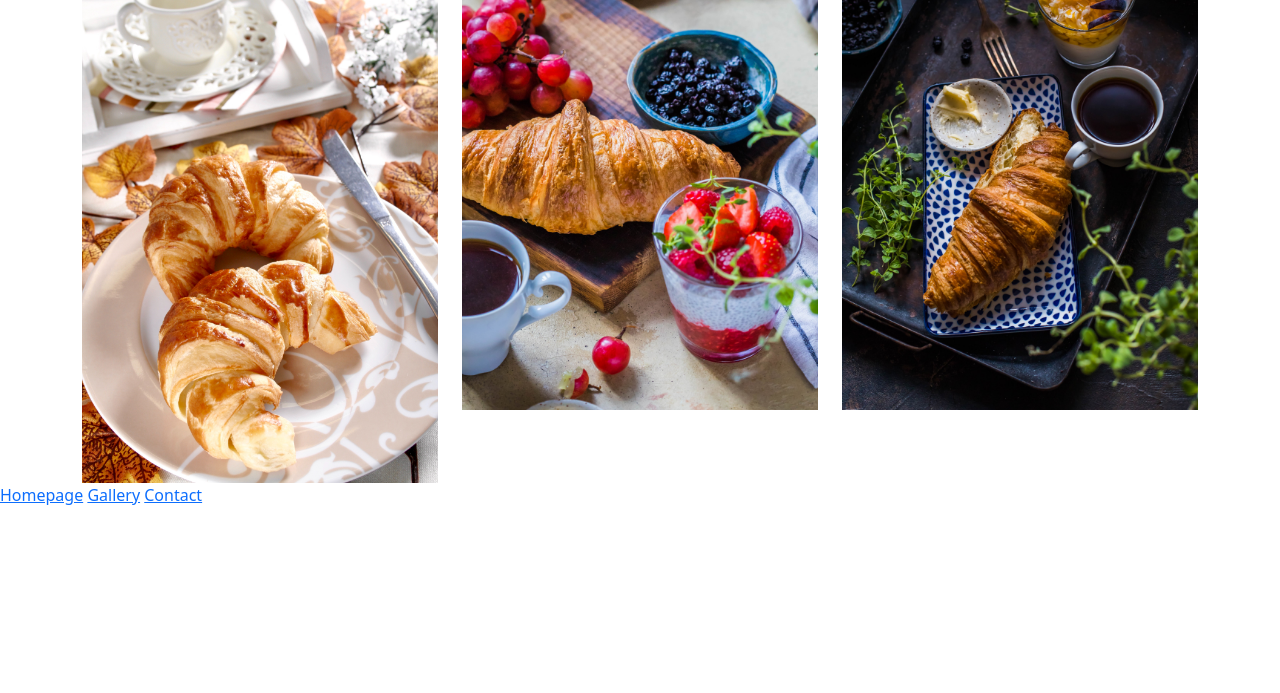
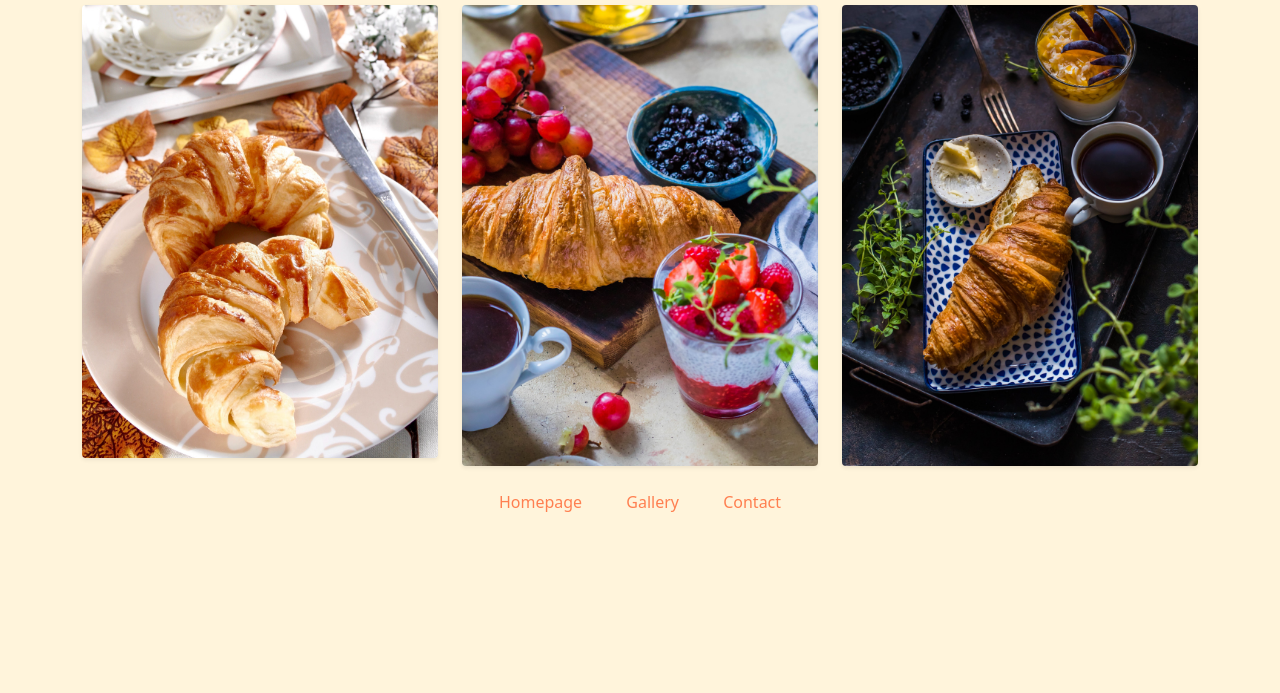
Before and after one commit to pris-moga/Croissant, a plain HTML site: page photo.html in a window 1280 px wide. Shown: the part 107-800 px from the top of the page. Drawn offline with nearby package versions, Linux system fonts and the light colour scheme.

Commit message:
css style

```diff
--- a/photo.html
+++ b/photo.html
@@ -14,33 +14,33 @@
     <title>Croissant Gallery</title>
   </head>
   <body>
-    <h1>🥐 Croissant Gallery</h1>
+    <h1 class="mb-4">🥐 Croissant Gallery</h1>
     <div class="container">
       <div class="row">
         <div class="col-sm-4">
           <img
-            src="images/pexels-larissa-megale-3806365.jpg"
-            class="img-fluid"
+            src="images/pexels-larissa-megale-3806365-2.jpg"
+            class="img-fluid rounded shadow-sm"
           />
         </div>
         <div class="col-sm-4">
           <img
             src="images/pexels-valeria-boltneva-1510682.jpg"
-            class="img-fluid"
+            class="img-fluid rounded shadow-sm"
           />
         </div>
         <div class="col-sm-4">
           <img
             src="images/pexels-valeria-boltneva-1510685.jpg"
-            class="img-fluid"
+            class="img-fluid rounded shadow-sm"
           />
         </div>
       </div>
     </div>
-    <div class="menu">
-      <a href="index.html">Homepage</a>
-      <a href="photo.html">Gallery</a>
-      <a href="contact.html">Contact</a>
+    <div class="mt-4">
+      <a href="index.html" class="menu">Homepage</a>
+      <a href="photo.html" class="menu">Gallery</a>
+      <a href="contact.html" class="menu">Contact</a>
     </div>
   </body>
 </html>
--- a/src/style.css
+++ b/src/style.css
@@ -0,0 +1,20 @@
+body {
+  background-color: rgb(255, 244, 219);
+  margin: 40px auto;
+  text-align: center;
+  max-width: 90%;
+}
+
+a {
+  color: coral;
+  text-decoration: none;
+  font-weight: 500;
+}
+
+a:hover {
+  color: rgb(240, 64, 0);
+}
+
+.menu {
+  padding: 20px;
+}
```
Also changed, not shown: contact.html (+6 -5 lines), index.html (+4 -4 lines), images/pexels-larissa-megale-3806365-2.jpg (added), images/pexels-larissa-megale-3806365.jpg (deleted).
